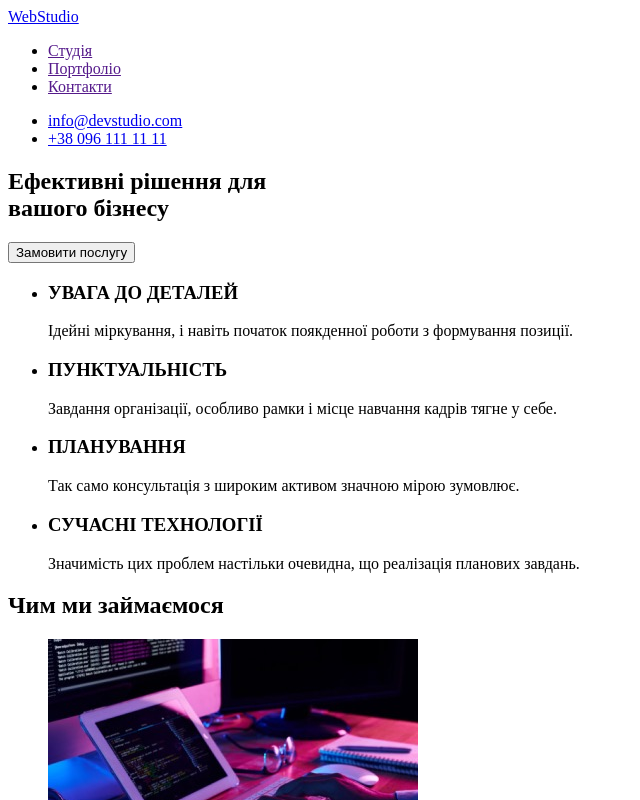
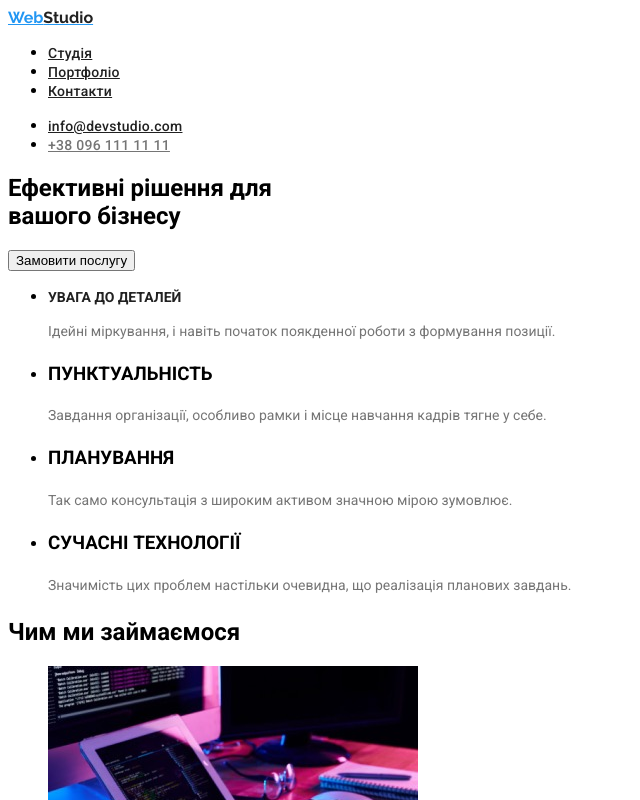
Before and after one commit to Yaroslav0372/goit-markup-hw-08, a plain HTML site: page index.html in a window 1280 px wide. Shown: the top 800 px of the page, without its empty margins (0-640 px from the left). Drawn offline with Linux system fonts and the light colour scheme.

Commit message:
change style.css

```diff
--- /dev/null
+++ b/css/style.css
@@ -0,0 +1,97 @@
+body {
+  font-family: "Roboto", sans-serif;
+  background: #FFFFFF;
+}
+
+/* header */
+
+.logo {
+  font-family: "Raleway", sans-serif;
+  color: #2196f3;
+}
+.logo-style {
+  color: #212121;
+}
+
+.nav-list {
+}
+.nav-item {
+}
+.nav-link {
+  font-weight: 500;
+  font-size: 14px;
+  line-height: calc(16 / 14);
+  letter-spacing: 0.02em;
+
+  color: #212121;
+}
+
+.nav-link:hover,
+.nav-link:focus {
+  color: #2196f3;
+}
+
+.header-mail {
+  font-weight: 500;
+  font-size: 14px;
+  line-height: calc(16 / 14);
+  letter-spacing: 0.02em;
+
+  color: #212121;
+}
+.header-mail:hover,
+:focus {
+  color: #2196f3;
+}
+
+.header-tel {
+  font-weight: 500;
+  font-size: 14px;
+  line-height: calc(16 / 14);
+  letter-spacing: 0.02em;
+
+  color: #757575;
+}
+.header-tel:hover, :focus {
+    color: #2196f3;
+}
+
+/* hero */
+
+.benefits-title {
+  font-size: 14px;
+  line-height: calc(16 / 14);
+  color: #212121;
+}
+
+.benefits-paragraph {
+  font-size: 14px;
+  line-height: 1.8;
+  color: #757575;
+}
+/* footer */
+
+
+
+.footer-logo {
+    font-family: "Raleway", sans-serif;
+    color: #2196f3;
+}
+
+.footer-logo-style {
+    color: #ffffff;
+}
+
+.footer-link-address {
+font-weight: 400;
+font-size: 14px;
+line-height: calc(24 / 14);
+color: #ffffff;
+}
+
+.footer-link link {
+    font-weight: 400;
+font-size: 14px;
+line-height: calc(24 / 14);
+color: rgba(255, 255, 255, 0.6);
+}
--- a/index.html
+++ b/index.html
@@ -5,21 +5,42 @@
     <meta http-equiv="X-UA-Compatible" content="IE=edge" />
     <meta name="viewport" content="width=device-width, initial-scale=1.0" />
     <title>Студія</title>
+    <link rel="preconnect" href="https://fonts.googleapis.com" />
+    <link rel="preconnect" href="https://fonts.gstatic.com" crossorigin />
+    <link
+      href="https://fonts.googleapis.com/css2?family=Raleway:wght@700&family=Roboto:wght@400;500;700;900&display=swap"
+      rel="stylesheet"
+    />
+    <link rel="stylesheet" href="./css/style.css" />
   </head>
   <body>
     <!--Шапка-->
     <header>
       <nav>
-        <a href="./index.html">WebStudio</a>
-        <ul>
-          <li><a href="">Студія</a></li>
-          <li><a href="">Портфоліо</a></li>
-          <li><a href="">Контакти</a></li>
+        <a href="./index.html" class="logo"
+          >Web<span class="logo-style">Studio</span></a
+        >
+        <ul class="nav-list list">
+          <li class="nav-item"><a href="/" class="nav-link link">Студія</a></li>
+          <li class="nav-item">
+            <a href="./portfolio.html" class="nav-link link">Портфоліо</a>
+          </li>
+          <li class="nav-item">
+            <a href="" class="nav-link link">Контакти</a>
+          </li>
         </ul>
       </nav>
       <ul>
-        <li><a href="mailto:info@devstudio.com">info@devstudio.com</a></li>
-        <li><a href="tel:+380961111111">+38 096 111 11 11</a></li>
+        <li>
+          <a href="mailto:info@devstudio.com" class="header-mail"
+            >info@devstudio.com</a
+          >
+        </li>
+        <li>
+          <a href="tel:+380961111111" class="header-tel link"
+            >+38 096 111 11 11</a
+          >
+        </li>
       </ul>
     </header>
 
@@ -37,31 +58,31 @@
       <!--Риси-->
 
       <section>
-        <!--<h2>Переваги</h2>-->
+        <!--<h2>benefits</h2>-->
         <ul>
-          <li>
-            <h3>УВАГА ДО ДЕТАЛЕЙ</h3>
-            <p>
+          <li class="benefits-list">
+            <h3 class="benefits-title">УВАГА ДО ДЕТАЛЕЙ</h3>
+            <p class="benefits-paragraph">
               Ідейні міркування, і навіть початок поякденної роботи з формування
               позиції.
             </p>
           </li>
-          <li>
+          <li class="benefits-li">
             <h3>ПУНКТУАЛЬНІСТЬ</h3>
-            <p>
+            <p class="benefits-paragraph">
               Завдання організації, особливо рамки і місце навчання кадрів тягне
               у себе.
             </p>
           </li>
-          <li>
+          <li class="benefits-li">
             <h3>ПЛАНУВАННЯ</h3>
-            <p>
+            <p class="benefits-paragraph">
               Так само консультація з широким активом значною мірою зумовлює.
             </p>
           </li>
-          <li>
+          <li class="benefits-li">
             <h3>СУЧАСНІ ТЕХНОЛОГІЇ</h3>
-            <p>
+            <p class="benefits-paragraph">
               Значимість цих проблем настільки очевидна, що реалізація планових
               завдань.
             </p>
@@ -126,12 +147,20 @@
 
     <!--футер-->
     <footer>
-      <a href="">WebStudio</a>
+      <a href="" class="footer-logo"
+        >Web<span class="footer-logo-style">Studio</span></a
+      >
       <address>
-        <p>м. Київ, пр-т Лесі Українки, 26</p>
         <ul>
-          <li><a href="mailto:info@devstudio.com">info@devstudio.com</a></li>
-          <li><a href="tel:+380961111111">+38 096 111 11 11</a></li>
+          <li>
+            <a
+              href="https://www.google.com.ua/maps/place/бульвар+Лесі+Українки,+26,+Київ,+Україна,+02000/@50.426594,30.5296525,2484m/data=!3m2!1e3!4b1!4m5!3m4!1s0x40d4cf0e033ecbe9:0x57a4dffefec77da0!8m2!3d50.4265807!4d30.5383858?hl=uk"
+              class="footer-link-address link">
+              <p>м. Київ, пр-т Лесі Українки, 26</p></a
+            >
+          </li>
+          <li><a href="mailto:info@devstudio.com" class="footer-link link">info@devstudio.com</a></li>
+          <li><a href="tel:+380961111111" class="footer-link link">+38 096 111 11 11</a></li>
         </ul>
       </address>
     </footer>
```
Also changed, not shown: portfolio.html (+91 -9 lines), images/photo_1.jpg (added).
